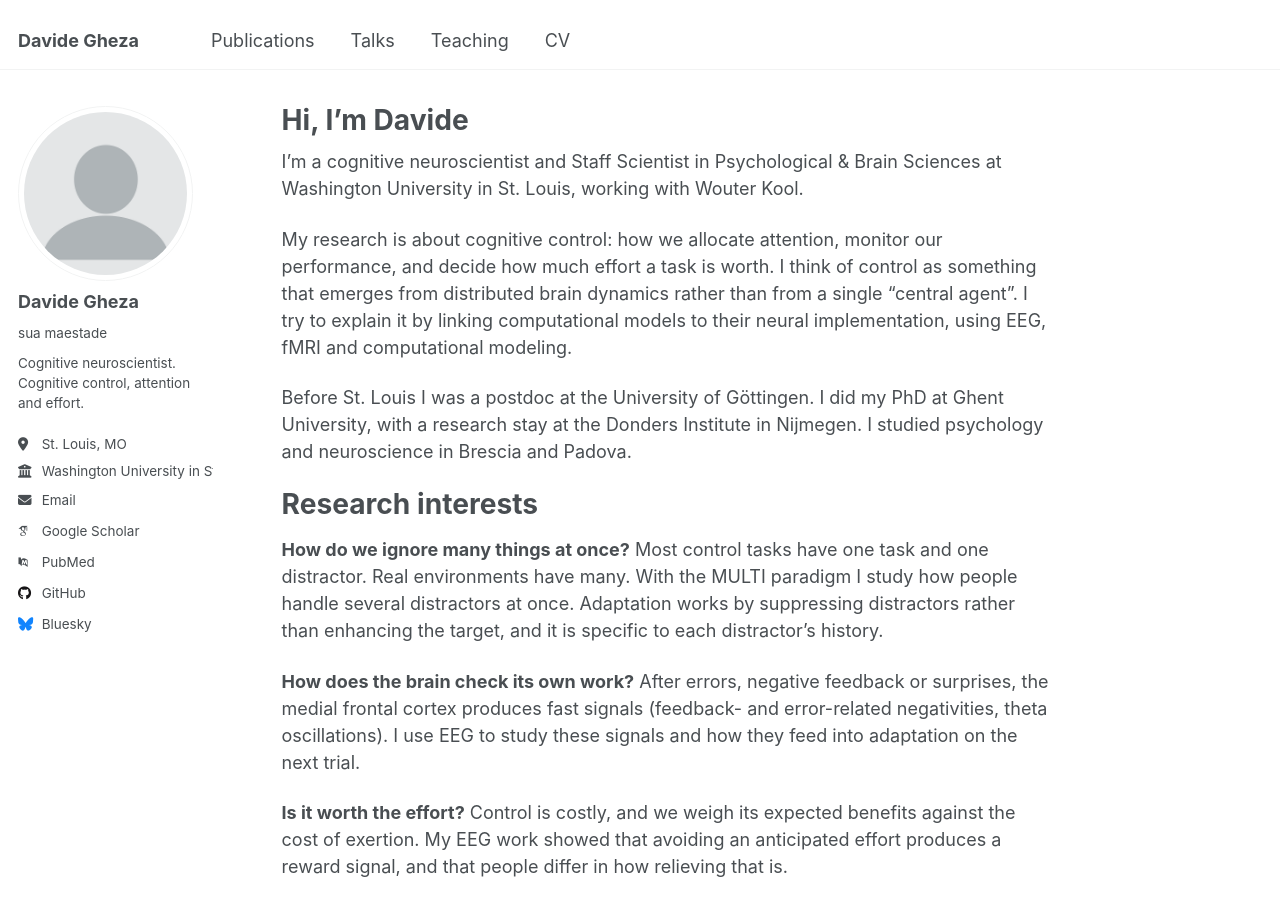
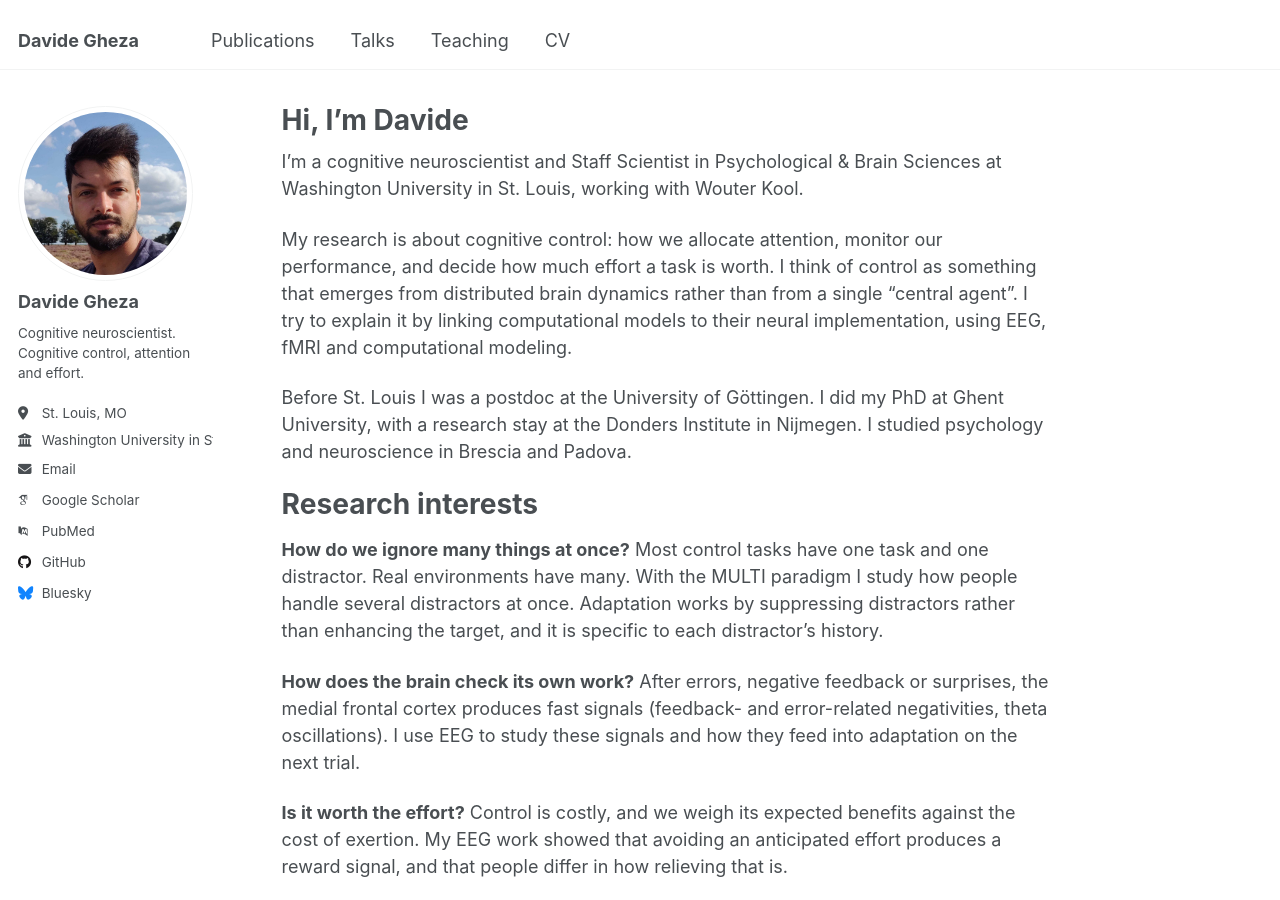
Before and after one commit to DavideGheza/DavideGheza.github.io, a Jekyll site: the page built from _pages/about.md, in a window 1280 px wide and 900 px high. Built offline with Jekyll 4.4.1, drawn with Linux system fonts in a browser that asks for light colours; some web fonts are replaced.

Commit message:
profile pic

```diff
--- a/_config.yml
+++ b/_config.yml
@@ -22,9 +22,9 @@ repository               : "DavideGheza/DavideGheza.github.io"
 #               Additional customization can be done by editing /_includes/author-profile.html
 author:
   # Biographic information
-  avatar           : "profile.png"
+  avatar           : "profile.jpeg"
   name             : "Davide Gheza"
-  pronouns         : "sua maestade"
+  pronouns         : #"sua maestade"
   bio              : "Cognitive neuroscientist. Cognitive control, attention and effort."
   location         : "St. Louis, MO"
   employer         : "Washington University in St. Louis"
```
Also changed, not shown: images/profile.jpeg (added), 1 other file.
